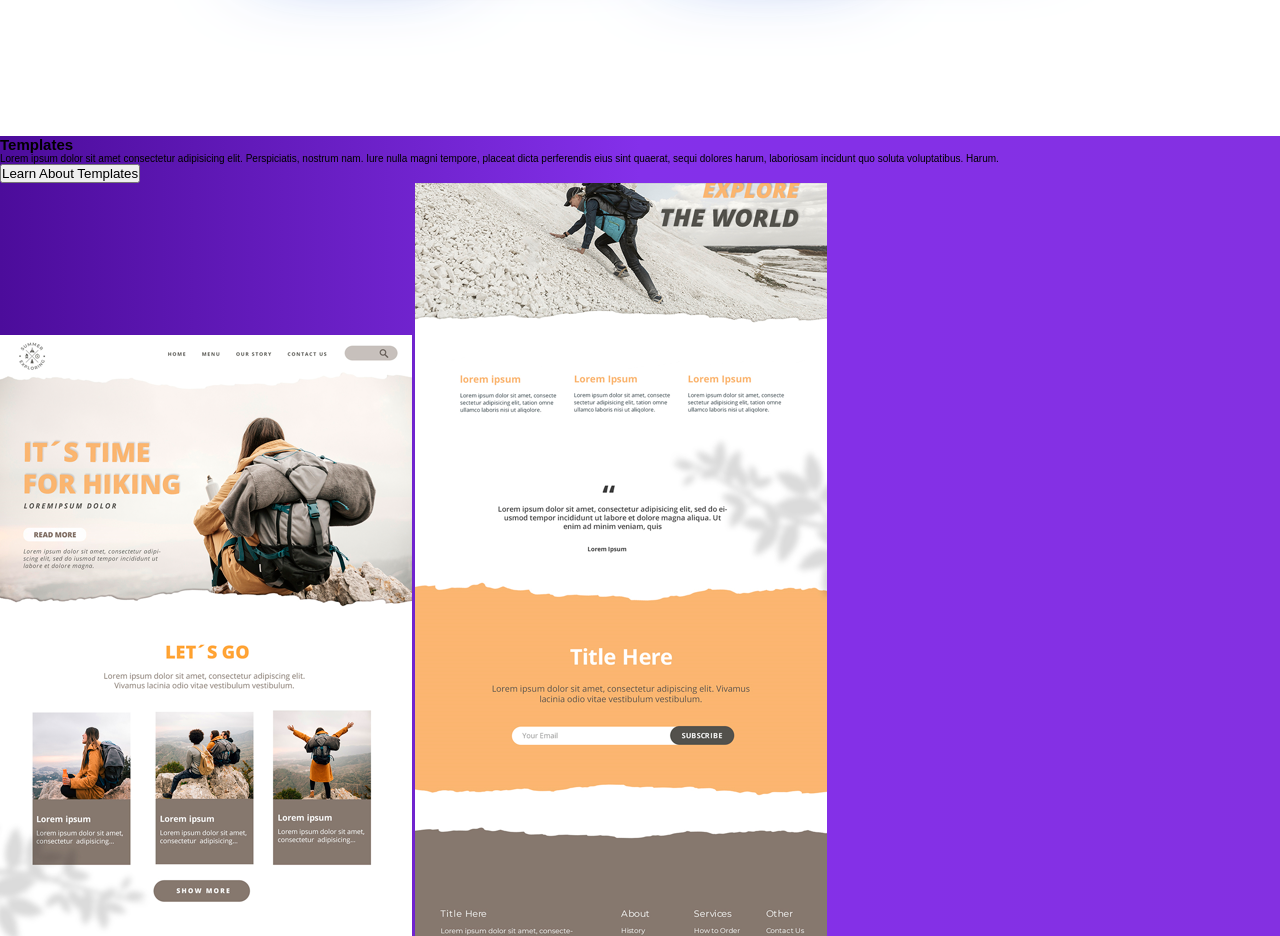
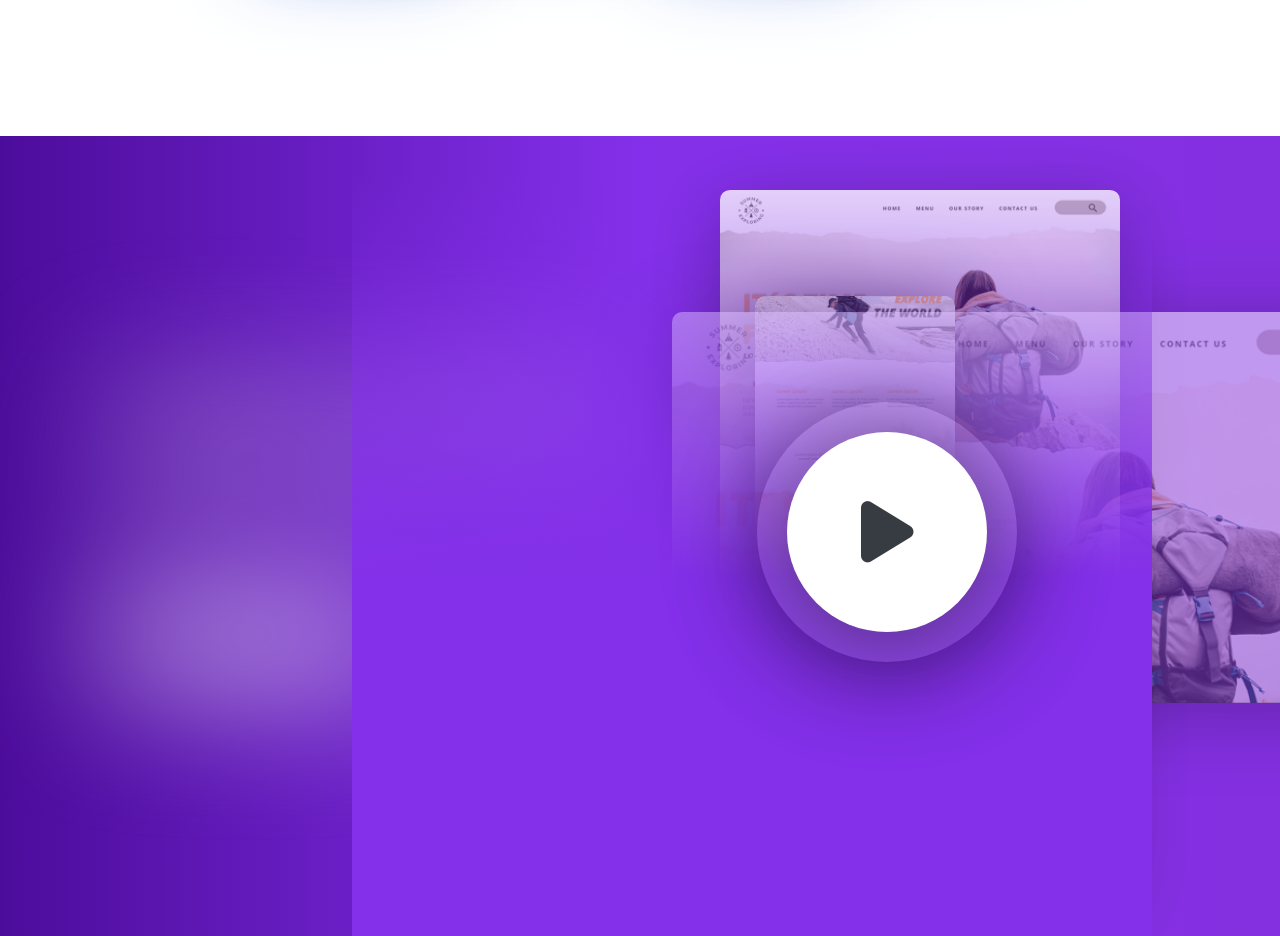
Before and after one commit to Ndukwechima/modern-responsive-website, a plain HTML site: page HTML/index.html in a window 1280 px wide. Shown: the part 5240-6176 px from the top of the page. Drawn offline with Linux system fonts and the light colour scheme; a web font is replaced by a local one.

Commit message:
Added Template section

```diff
--- a/CSS/style.css
+++ b/CSS/style.css
@@ -1,5 +1,5 @@
 /* Default Styles */
-*{
+* {
   margin: 0;
   padding: 0;
   box-sizing: border-box;
@@ -7,13 +7,13 @@
   font-family: "Mukta", sans-serif;
 }
 
-html{
+html {
   font-size: 62.5%;
 }
 /* End of Default Styles */
 
 /* Container */
-.container{
+.container {
   width: 100%;
   height: 100%;
   background-color: #fff;
@@ -21,7 +21,7 @@ html{
 }
 
 /* Navigation */
-.navbar{
+.navbar {
   position: fixed;
   top: 0;
   left: 0;
@@ -33,26 +33,25 @@ html{
   justify-content: space-between;
   align-items: center;
   transition: all 0.3s;
-
 }
 
-.navbar.sticky{
+.navbar.sticky {
   height: 8rem;
   background-color: #fff;
   box-shadow: 0 1rem 10rem rgba(130, 162, 235, 0.6);
 }
 
 /* Logo */
-.logo{
+.logo {
   display: flex;
   flex-direction: column;
 }
 
-.logo span{
+.logo span {
   text-shadow: 0 0.5rem 1rem rgba(0, 0, 0, 0.2);
 }
 
-.logo span:nth-child(1){
+.logo span:nth-child(1) {
   font-family: "Mooli", cursive;
   font-size: 3rem;
   font-weight: bold;
@@ -60,42 +59,42 @@ html{
   color: #fff;
 }
 
-.logo span:nth-child(1) span{
+.logo span:nth-child(1) span {
   display: inline-block;
   font-size: 1.8rem;
   transform: translateY(-0.8rem);
 }
 
-.logo span:nth-child(2){
+.logo span:nth-child(2) {
   display: inline-block;
-    font-family: 'Croissant One', cursive;
+  font-family: "Croissant One", cursive;
   font-size: 1.5rem;
   color: #ddd;
-    letter-spacing: .1rem;
+  letter-spacing: 0.1rem;
   text-align: right;
   transform: translate(2.2rem, -1rem);
 }
 
-.sticky .logo span{
+.sticky .logo span {
   color: #092627;
   text-shadow: none;
 }
 /* End of Logo */
 
 /* Nav Items */
-.nav-items{
+.nav-items {
   width: 50%;
   display: flex;
   justify-content: space-evenly;
   align-items: center;
 }
 
-.nav-item{
+.nav-item {
   list-style: none;
   position: relative;
 }
 
-.nav-item:not(:last-child):after{
+.nav-item:not(:last-child):after {
   content: "";
   position: absolute;
   top: 2.9rem;
@@ -108,16 +107,16 @@ html{
   visibility: hidden;
 }
 
-.nav-item:hover::after{
+.nav-item:hover::after {
   opacity: 1;
   visibility: visible;
 }
 
- .sticky .nav-item::after{
+.sticky .nav-item::after {
   top: 6rem;
 }
 
-.nav-link{
+.nav-link {
   font-size: 2rem;
   text-transform: uppercase;
   color: #fff;
@@ -125,13 +124,13 @@ html{
   text-shadow: 0 0.5rem 1rem rgba(0, 0, 0, 0.2);
 }
 
-.sticky .nav-link{
+.sticky .nav-link {
   color: #092627;
   text-shadow: none;
 }
 
 /* Dropdown 1 */
-.dropdown{
+.dropdown {
   position: absolute;
   top: 4.9rem;
   background-color: #fff;
@@ -143,37 +142,36 @@ html{
   transition: all 0.3s;
 }
 
- .nav-item:hover .dropdown{
+.nav-item:hover .dropdown {
   opacity: 1;
   visibility: visible;
 }
 
- .sticky .dropdown{
+.sticky .dropdown {
   top: 8rem;
   box-shadow: 0 1rem 10rem rgba(130, 162, 235, 0.4);
-
 }
 
- .dropdown-1{
+.dropdown-1 {
   left: -24rem;
   width: 96rem;
   height: 60rem;
   display: flex;
 }
 
-.dropdown-1-left{
+.dropdown-1-left {
   width: 30%;
   padding-right: 4rem;
 }
 
-.dropdown-1-right{
+.dropdown-1-right {
   width: 70%;
   padding-left: 2rem;
 }
 
 .dropdown-1-left h3,
 .dropdown-1-right h3 {
-    font-family: 'Mooli', cursive;
+  font-family: "Mooli", cursive;
   font-size: 1.8rem;
   color: #8698a7;
   padding-bottom: 1rem;
@@ -205,7 +203,7 @@ html{
   color: #222;
 }
 
-.dropdown-services{
+.dropdown-services {
   height: 45rem;
   display: flex;
   flex-direction: column;
@@ -213,7 +211,7 @@ html{
 }
 
 .dropdown-service,
-.product{
+.product {
   display: flex;
   align-items: center;
   margin-bottom: 3.5rem;
@@ -235,7 +233,7 @@ html{
 }
 
 .dropdown-service:hover i,
-.product:hover i{
+.product:hover i {
   transform: scale(1.1);
 }
 
@@ -246,25 +244,25 @@ html{
 }
 
 .dropdown-service:nth-child(2) i,
-.product:nth-child(2) i  {
+.product:nth-child(2) i {
   background: linear-gradient(to right, #31dca1, #23d683);
   box-shadow: 0 0.5rem 2rem rgba(35, 214, 131, 0.3);
 }
 
 .dropdown-service:nth-child(3) i,
-.product:nth-child(3) i  {
+.product:nth-child(3) i {
   background: linear-gradient(to right, #3f51ec, #2d2dcf);
   box-shadow: 0 0.5rem 2rem rgba(45, 45, 207, 0.3);
 }
 
 .dropdown-service:nth-child(4) i,
-.product:nth-child(4) i  {
+.product:nth-child(4) i {
   background: linear-gradient(to right, #00d3e0, #03b4d8);
   box-shadow: 0 0.5rem 2rem rgba(3, 180, 216, 0.3);
 }
 
 .dropdown-service:nth-child(5) i,
-.product:nth-child(5) i  {
+.product:nth-child(5) i {
   background: linear-gradient(to right, #ff9625, #fa751c);
   box-shadow: 0 0.5rem 2rem rgba(250, 117, 28, 0.3);
 }
@@ -280,71 +278,64 @@ html{
 }
 
 .dropdown-service-item,
-.product div{
+.product div {
   display: flex;
   flex-direction: column;
 }
 
 .dropdown-service-item span,
-.product div span{
+.product div span {
   font-size: 1.6rem;
 }
 
 .dropdown-service-item span:nth-child(1),
 .product div span:nth-child(1) {
-    font-family: 'Mooli', cursive;
+  font-family: "Mooli", cursive;
   font-weight: bold;
   letter-spacing: 0.1rem;
   text-transform: uppercase;
 }
 
-.dropdown-service:nth-child(1) .dropdown-service-item
-    span:nth-child(1),
+.dropdown-service:nth-child(1) .dropdown-service-item span:nth-child(1),
 .product:nth-child(1) div span:nth-child(1) {
   color: #b150f1;
 }
 
-.dropdown-service:nth-child(2) .dropdown-service-item
-    span:nth-child(1),
-    .product:nth-child(2) div span:nth-child(1){
+.dropdown-service:nth-child(2) .dropdown-service-item span:nth-child(1),
+.product:nth-child(2) div span:nth-child(1) {
   color: #31dca1;
 }
 
-.dropdown-service:nth-child(3) .dropdown-service-item
-    span:nth-child(1),
-    .product:nth-child(3) div span:nth-child(1){
+.dropdown-service:nth-child(3) .dropdown-service-item span:nth-child(1),
+.product:nth-child(3) div span:nth-child(1) {
   color: #3f51ec;
 }
 
-.dropdown-service:nth-child(4) .dropdown-service-item
-    span:nth-child(1),
-    .product:nth-child(4) div span:nth-child(1){
+.dropdown-service:nth-child(4) .dropdown-service-item span:nth-child(1),
+.product:nth-child(4) div span:nth-child(1) {
   color: #00d3e0;
 }
 
-.dropdown-service:nth-child(5) .dropdown-service-item
-    span:nth-child(1),
-    .product:nth-child(5) div span:nth-child(1){
+.dropdown-service:nth-child(5) .dropdown-service-item span:nth-child(1),
+.product:nth-child(5) div span:nth-child(1) {
   color: #ff9625;
 }
 
-.dropdown-service:nth-child(6) .dropdown-service-item
-    span:nth-child(1){
+.dropdown-service:nth-child(6) .dropdown-service-item span:nth-child(1) {
   color: #3293ff;
 }
 
-.dropdown-service:nth-child(7) .dropdown-service-item
-    span:nth-child(1){
+.dropdown-service:nth-child(7) .dropdown-service-item span:nth-child(1) {
   color: #282c35;
 }
 
 .dropdown-service-item span:nth-child(2),
-.product div span:nth-child(2){
+.product div span:nth-child(2) {
   font-weight: 300;
   color: #6a6f72;
 }
 
-.dropdown-1-right button{
+.dropdown-1-right button {
   width: 100%;
   height: 4rem;
   background-color: #3776ff;
@@ -360,16 +351,15 @@ html{
 
 /* End of Dropdown 1 */
 
-
 /* Dropdown 2 */
-.dropdown-2{
+.dropdown-2 {
   width: 90rem;
   height: 37rem;
   left: -27rem;
   display: flex;
 }
 
-.clients-item{
+.clients-item {
   width: 100%;
   margin: 0 0.5rem;
   padding: 0.7rem;
@@ -380,50 +370,47 @@ html{
   border-radius: 1rem;
 }
 
-.clients-item:nth-child(1){
+.clients-item:nth-child(1) {
   background: linear-gradient(135deg, #faf7fe, #ead7ff);
 }
 
-.clients-item:nth-child(2){
+.clients-item:nth-child(2) {
   background: linear-gradient(135deg, #f2f6ff, #cad9ff);
 }
 
-.clients-item:nth-child(3){
+.clients-item:nth-child(3) {
   background: linear-gradient(135deg, #f1fdf7, #bfffdf);
 }
 
-.clients-item:nth-child(4){
+.clients-item:nth-child(4) {
   background: linear-gradient(135deg, #fff4ed, #f8d7c5);
 }
 
-.clients-item i{
+.clients-item i {
   font-size: 8rem;
 }
 
 .clients-item:nth-child(1) i,
-.clients-item:nth-child(1) h3{
+.clients-item:nth-child(1) h3 {
   color: #ac63fa;
 }
 
-
 .clients-item:nth-child(2) i,
-.clients-item:nth-child(2) h3{
+.clients-item:nth-child(2) h3 {
   color: #1f5bf3;
 }
 
-
 .clients-item:nth-child(3) i,
-.clients-item:nth-child(3) h3{
+.clients-item:nth-child(3) h3 {
   color: #1fcf77;
 }
 
-
 .clients-item:nth-child(4) i,
-.clients-item:nth-child(4) h3{
+.clients-item:nth-child(4) h3 {
   color: #ff8645;
 }
 
-.clients-item h3{
+.clients-item h3 {
   font-size: 2.5rem;
   font-weight: 300;
   text-transform: uppercase;
@@ -432,7 +419,7 @@ html{
   margin-bottom: 0.7rem;
 }
 
-.clients-item p{
+.clients-item p {
   font-size: 1.6rem;
   font-weight: 300;
   text-align: center;
@@ -442,7 +429,7 @@ html{
 /* End of Dropdown 2 */
 
 /* Start of Dropdown 3 */
-.dropdown-3{
+.dropdown-3 {
   width: 40rem;
   height: 47rem;
   left: 50%;
@@ -450,11 +437,11 @@ html{
   padding: 1rem 2rem;
 }
 
-.product{
+.product {
   margin: 1.7rem 0;
 }
 
-.dropdown-3 button{
+.dropdown-3 button {
   width: 100%;
   height: 4rem;
   background-color: #9544ec;
@@ -467,12 +454,11 @@ html{
   letter-spacing: 0.1rem;
   cursor: pointer;
   transform: translateY(3rem);
-
 }
 /* End of Dropdown 3 */
 
 /* Start of Dropdown 4  */
-.dropdown-4{
+.dropdown-4 {
   width: 28rem;
   height: 33rem;
   left: 50%;
@@ -480,25 +466,25 @@ html{
   padding: 1rem 2rem 2rem 2rem;
 }
 
-.contact-options div{
+.contact-options div {
   margin: 1.4rem 0;
   cursor: pointer;
 }
 
-.contact-options i{
+.contact-options i {
   width: 4rem;
   font-size: 2rem;
   color: #3293ff;
 }
 
-.contact-options span{
+.contact-options span {
   font-size: 1.6rem;
   text-transform: uppercase;
   color: #3293ff;
-    letter-spacing: .1rem;
+  letter-spacing: 0.1rem;
 }
 
-.dropdown-4 button{
+.dropdown-4 button {
   width: 100%;
   height: 4rem;
   background-color: #2371ff;
@@ -508,13 +494,13 @@ html{
   font-weight: bold;
   text-transform: uppercase;
   color: #fff;
-    letter-spacing: .1rem;
+  letter-spacing: 0.1rem;
   cursor: pointer;
 }
 /* End of Dropdown 4 */
 
 /* Start of Dropdown 5 */
-.dropdown-5{
+.dropdown-5 {
   width: 30rem;
   height: 32rem;
   left: 50%;
@@ -522,12 +508,12 @@ html{
   padding: 2.5rem;
 }
 
-.account-input-group{
+.account-input-group {
   display: flex;
   flex-direction: column;
 }
 
-.account-input-group input{
+.account-input-group input {
   width: 100%;
   height: 5rem;
   background-color: rgba(191, 213, 240, 0.4);
@@ -540,21 +526,21 @@ html{
   outline-color: #555;
 }
 
-.account-input-group input::placeholder{
+.account-input-group input::placeholder {
   color: #888;
 }
 
-.checkbox{
+.checkbox {
   margin-top: -2rem;
 }
 
-.checkbox label{
+.checkbox label {
   font-size: 1.6rem;
   font-weight: 300;
   color: #777;
 }
 
-.account-form button{
+.account-form button {
   width: 100%;
   height: 4rem;
   background-color: #2d2dcf;
@@ -564,19 +550,19 @@ html{
   font-weight: bold;
   text-transform: uppercase;
   color: #fff;
-    letter-spacing: .1rem;
+  letter-spacing: 0.1rem;
   cursor: pointer;
   margin: 3rem 0 1.5rem 0;
 }
 
-.account-form p{
+.account-form p {
   font-size: 1.5rem;
   font-weight: 300;
   color: #777;
   text-align: center;
 }
 
-.account-form p span{
+.account-form p span {
   color: #2371ff;
   cursor: pointer;
   font-weight: 400;
@@ -584,7 +570,7 @@ html{
 
 /* End of Dropdown 5 */
 
-.nav-btn{
+.nav-btn {
   width: 13rem;
   height: 5rem;
   display: flex;
@@ -596,15 +582,15 @@ html{
   justify-content: center;
   background-color: #fff;
   text-transform: uppercase;
-    transition: transform .3s;
+  transition: transform 0.3s;
   box-shadow: 0 1rem 3rem rgba(0, 0, 0, 0.1);
 }
 
-.nav-btn:hover{
+.nav-btn:hover {
   transform: translateY(-0.2rem);
 }
 
-.sticky .nav-btn{
+.sticky .nav-btn {
   background: linear-gradient(to right, #ff45b9, #ff3598);
   box-shadow: none;
   color: #fff;
@@ -614,38 +600,37 @@ html{
 /* End of Navigation */
 
 /* Header */
-header{
+header {
   width: 100%;
   height: 100vh;
   position: relative;
 }
 
 /* Banner */
-.banner{
+.banner {
   position: absolute;
   top: 18%;
   left: 20%;
   z-index: 4;
 }
 
-.banner h1{
-    font-family: 'Mooli', cursive;
+.banner h1 {
+  font-family: "Mooli", cursive;
   font-size: 13rem;
   color: #fff;
-    text-shadow: 0 1rem 3rem rgba(0, 0, 0, 0.3)
+  text-shadow: 0 1rem 3rem rgba(0, 0, 0, 0.3);
 }
 
-.banner h3{
+.banner h3 {
   font-size: 3rem;
   font-weight: 300;
   text-transform: uppercase;
   color: #fff;
   text-shadow: 0 1rem 3rem rgba(0, 0, 0, 0.1);
   margin: 0 0 3rem 1rem;
-
 }
 
-.banner button{
+.banner button {
   width: 15rem;
   height: 5rem;
   background: linear-gradient(to left, #aa3fec, #8430ea);
@@ -654,25 +639,25 @@ header{
   font-size: 1.6rem;
   font-weight: bold;
   text-transform: uppercase;
-    letter-spacing: .1rem;
+  letter-spacing: 0.1rem;
   color: #fff;
   box-shadow: 0 1rem 3rem rgba(0, 0, 0, 0.2);
   margin-left: 1rem;
   cursor: pointer;
-    transition: transform .3s;
+  transition: transform 0.3s;
 }
 
-.banner button:hover{
+.banner button:hover {
   transform: translateY(-0.2rem);
 }
 /* End of Banner  */
 
 /* Backgrounds */
-.backgrounds div{
+.backgrounds div {
   position: absolute;
 }
 
-.bg-main{
+.bg-main {
   width: 150%;
   height: 150%;
   background: linear-gradient(to left, transparent, #4400c5, #4400ab);
@@ -680,11 +665,11 @@ header{
   left: -10%;
   transform: rotateZ(-15deg) skewX(30deg);
   border-radius: 0 0 0 10rem;
-    opacity: .9;
+  opacity: 0.9;
   z-index: 1;
 }
 
-.bg-1{
+.bg-1 {
   width: 50%;
   height: 100%;
   background: linear-gradient(transparent 60%, #ff26ac, #f724db);
@@ -694,7 +679,7 @@ header{
   border-radius: 0 0 0 5rem;
 }
 
-.bg-2{
+.bg-2 {
   width: 50%;
   height: 100%;
   background: linear-gradient(transparent 70%, #ca5995, #fe945a);
@@ -710,13 +695,13 @@ header{
 /* End of Header  */
 
 /* Start of Services  */
-.services{
+.services {
   width: 100%;
   height: 170vh;
   position: relative;
 }
 
-.services-wrapper{
+.services-wrapper {
   width: 60%;
   background-color: #fff;
   box-shadow: 0 2rem 6rem rgba(130, 162, 235, 0.3);
@@ -732,23 +717,23 @@ header{
   z-index: 1;
 }
 
-.services-wrapper h1{
-    font-family: 'Mooli', cursive;
+.services-wrapper h1 {
+  font-family: "Mooli", cursive;
   font-size: 3rem;
   text-transform: uppercase;
   font-weight: bold;
   color: #394353;
-    letter-spacing: 0.rem;
+  letter-spacing: 0rem;
   margin-bottom: 8rem;
 }
 
-.services-list{
+.services-list {
   display: flex;
   flex-wrap: wrap;
   justify-content: center;
 }
 
-.service{
+.service {
   width: 28rem;
   height: 35rem;
   margin: 0 2.5rem;
@@ -758,7 +743,7 @@ header{
   justify-content: center;
 }
 
-.service i{
+.service i {
   width: 10rem;
   height: 10rem;
   background-color: #fff;
@@ -771,78 +756,77 @@ header{
   margin-bottom: 2rem;
 }
 
-.service:nth-child(1) i{
+.service:nth-child(1) i {
   background: linear-gradient(#fff, #1259dd 60%);
   -webkit-background-clip: text;
   -webkit-text-fill-color: transparent;
 }
 
-.service:nth-child(2) i{
+.service:nth-child(2) i {
   background: linear-gradient(#fff, #fa751c 60%);
   -webkit-background-clip: text;
   -webkit-text-fill-color: transparent;
 }
 
-.service:nth-child(3) i{
+.service:nth-child(3) i {
   background: linear-gradient(#fff, #3293ff 60%);
   -webkit-background-clip: text;
   -webkit-text-fill-color: transparent;
 }
 
-.service:nth-child(4) i{
+.service:nth-child(4) i {
   background: linear-gradient(#fff, #31dca1 60%);
   -webkit-background-clip: text;
   -webkit-text-fill-color: transparent;
 }
 
-.service:nth-child(5) i{
+.service:nth-child(5) i {
   background: linear-gradient(#fff, #4400ab 60%);
   -webkit-background-clip: text;
   -webkit-text-fill-color: transparent;
 }
 
-.service:nth-child(6) i{
+.service:nth-child(6) i {
   background: linear-gradient(#fff, #ff4800 60%);
   -webkit-background-clip: text;
   -webkit-text-fill-color: transparent;
 }
 
-.service:nth-child(7) i{
+.service:nth-child(7) i {
   background: linear-gradient(#fff, #ff26ac 60%);
   -webkit-background-clip: text;
   -webkit-text-fill-color: transparent;
 }
 
-.service:nth-child(8) i{
+.service:nth-child(8) i {
   background: linear-gradient(#fff, #00d1e0 60%);
   -webkit-background-clip: text;
   -webkit-text-fill-color: transparent;
 }
 
-.service:nth-child(9) i{
+.service:nth-child(9) i {
   background: linear-gradient(#fff, #b600e4 60%);
   -webkit-background-clip: text;
   -webkit-text-fill-color: transparent;
 }
 
-.service h3{
-    font-family: 'Croissant One', cursive;
+.service h3 {
+  font-family: "Croissant One", cursive;
   font-size: 2rem;
   color: #5e728f;
   margin: 2rem 0;
 }
 
-.service p{
+.service p {
   font-size: 1.6rem;
   text-align: center;
   color: #889cb9;
 }
 
-.services-bg-1{
+.services-bg-1 {
   width: 80rem;
   height: 80rem;
-    background: linear-gradient(to right, transparent,
-    transparent, #ff43a7);
+  background: linear-gradient(to right, transparent, transparent, #ff43a7);
   border-radius: 50%;
   position: absolute;
   top: 0;
@@ -850,11 +834,10 @@ header{
   opacity: 0.3;
 }
 
-.services-bg-2{
+.services-bg-2 {
   width: 80rem;
   height: 80rem;
-    background: linear-gradient(to left, transparent,
-    transparent, #74b5ff);
+  background: linear-gradient(to left, transparent, transparent, #74b5ff);
   border-radius: 15rem;
   position: absolute;
   bottom: 5%;
@@ -864,9 +847,8 @@ header{
 }
 /* End of Services  */
 
-
 /* Start of Projects  */
-.projects{
+.projects {
   width: 100%;
   height: 100%;
   padding: 25rem 0 15rem 0;
@@ -875,14 +857,14 @@ header{
   align-items: center;
 }
 
-.projects h1{
-    font-family: 'Mooli', cursive;
+.projects h1 {
+  font-family: "Mooli", cursive;
   font-size: 6rem;
   margin-bottom: 4rem;
   color: #ff4800;
 }
 
-.projects p{
+.projects p {
   width: 90rem;
   text-align: center;
   font-size: 2rem;
@@ -890,7 +872,7 @@ header{
   margin-bottom: 4rem;
 }
 
-.filter-nav{
+.filter-nav {
   width: 80%;
   height: 10rem;
   background-color: #fff;
@@ -901,7 +883,7 @@ header{
   margin-bottom: 6rem;
 }
 
-.filter-nav-link{
+.filter-nav-link {
   width: 14rem;
   height: 5rem;
   background-color: #f2f4f5;
@@ -913,25 +895,25 @@ header{
   font-weight: bold;
   text-transform: uppercase;
   color: #919daa;
-    letter-spacing: .1rem;
-    transition: all .3s;
+  letter-spacing: 0.1rem;
+  transition: all 0.3s;
 }
 
-.filter-nav-link:hover{
+.filter-nav-link:hover {
   background-color: #dadfe2;
   transform: translateY(-0.1rem);
 }
 
-.active{
+.active {
   background-color: #ff4c01;
   color: #fff;
 }
 
-.active:hover{
+.active:hover {
   background-color: #fc611f;
 }
 
-.projects-list{
+.projects-list {
   width: 70%;
   height: 100%;
   display: flex;
@@ -939,7 +921,7 @@ header{
   flex-wrap: wrap;
 }
 
-.project{
+.project {
   width: 33rem;
   height: 33rem;
   position: relative;
@@ -947,18 +929,18 @@ header{
   cursor: pointer;
 }
 
-.project.hide{
+.project.hide {
   display: none;
 }
 
-.project img{
+.project img {
   position: absolute;
   object-fit: cover;
   top: 50%;
   border-radius: 1rem;
 }
 
-.project img:nth-child(1){
+.project img:nth-child(1) {
   width: 22rem;
   height: 100%;
   left: 50%;
@@ -967,7 +949,7 @@ header{
   z-index: 2;
 }
 
-.project img:nth-child(2){
+.project img:nth-child(2) {
   width: 20rem;
   height: 30rem;
   left: -5%;
@@ -976,7 +958,7 @@ header{
   z-index: 1;
 }
 
-.project img:nth-child(3){
+.project img:nth-child(3) {
   width: 100%;
   height: 70%;
   right: -10%;
@@ -985,13 +967,154 @@ header{
 }
 /* End of Projects  */
 
-
 /* Start of Templates  */
- .templates{
+.templates {
+  position: relative;
   width: 100%;
   height: 100vh;
   background: linear-gradient(to left, #8430e1, #8430ea, #4c0c9b);
 }
+
+.templates::before{
+    content: "";
+    width: 80rem;
+    height: 80rem;
+    background: linear-gradient(to bottom, transparent, #8430ea, #8430ea);
+    z-index: 4;
+    position: absolute;
+    bottom: -5%;
+    right: 10%;
+}
+
+.templates-left {
+  width: 50%;
+  position: absolute;
+  top: 0;
+  left: 0;
+  padding: 25rem 10rem 0 10rem;
+  filter: blur(7rem);
+}
+
+.templates-left h1 {
+  font-family: "Mooli", cursive;
+  font-size: 7rem;
+  text-transform: uppercase;
+  letter-spacing: 0.5rem;
+  color: #fff;
+  text-shadow: 0 0.5rem 2rem rgba(0, 0, 0, 0.3);
+}
+
+.templates-left p {
+  width: 60rem;
+  font-size: 1.6rem;
+  font-weight: 300;
+  letter-spacing: 0.1rem;
+  color: #e2e2e2;
+  text-shadow: 0 0.5rem 2rem rgba(0, 0, 0, 0.1);
+  margin-bottom: 7rem;
+}
+
+.templates-btn{
+    width: 30rem;
+    height: 6rem;
+    background-color: #fff;
+    border: none;
+    border-radius: 3rem;
+    font-size: 1.6rem;
+    font-weight: bold;
+    text-transform: uppercase;
+    letter-spacing: .1rem;
+    color: #aa3fec;
+    box-shadow: 0 1rem 3rem rgba(0, 0, 0, 0.1);
+    cursor: pointer;
+}
+
+.templates-right {
+ width: 50%;
+ height: 100%;
+ position: absolute;
+ top: 0;
+ right: 0;
+}
+
+.templates-right img {
+    position: absolute;
+    border-radius: 1rem;
+}
+
+.templates-right img:nth-child(1) {
+    width: 40rem;
+    top: 50%;
+    right: 25%;
+    transform: translateY(-50%);
+    z-index: 1;
+    box-shadow: 0 2rem 7rem rgba(0, 0, 0, 0.4);
+    opacity: 0.8;
+}
+
+.templates-right img:nth-child(2) {
+    width: 20rem;
+    top: 20%;
+    left: 18%;
+    z-index: 1;
+    box-shadow: 0 1rem 8rem rgba(0, 0, 0, 0.6);
+}
+
+
+.templates-right img:nth-child(3) {
+    width: 70rem;
+    top: 22%;
+    left: 5%;
+    z-index: 1;
+    box-shadow: 0 1rem 8rem rgba(0, 0, 0, 0.5);
+    opacity: .5;
+}
+
+.play-button {
+    position: absolute;
+    top: 37%;
+    left: 23%;
+    z-index: 5;
+}
+
+.play-btn{
+    width: 20rem;
+    height: 20rem;
+    background-color: #fff;
+    border-radius: 50%;
+    border: none;
+    box-shadow: 0 1rem 10rem rgba(0, 0, 0, 0.6);
+    cursor: pointer;
+    transition: all 0.3s;
+}
+
+.play-btn:hover {
+    transform: scale(1.2);
+}
+
+.play-btn::before {
+    content: "";
+    width: 26rem;
+    height: 26rem;
+    background-color: rgba(255, 255, 255, 0.1);
+    position: absolute;
+    top: 50%;
+    left: 50%;
+    transform: translate(-50%, -50%);
+    border-radius: 50%;
+    box-shadow: 0 1rem 10rem rgba(0, 0, 0, 0.3);
+    transition: all 0.3s;
+}
+
+.play-btn:hover::before{
+     transform: translate(-50%, -50%) scale(.9);
+
+}
+
+.play-btn i{
+    font-size: 7rem;
+    color: #20252c;
+}
 /* End of Templates  */
 
 /* End of container */
```
Lines whose indentation alone changed are shown as unchanged.
